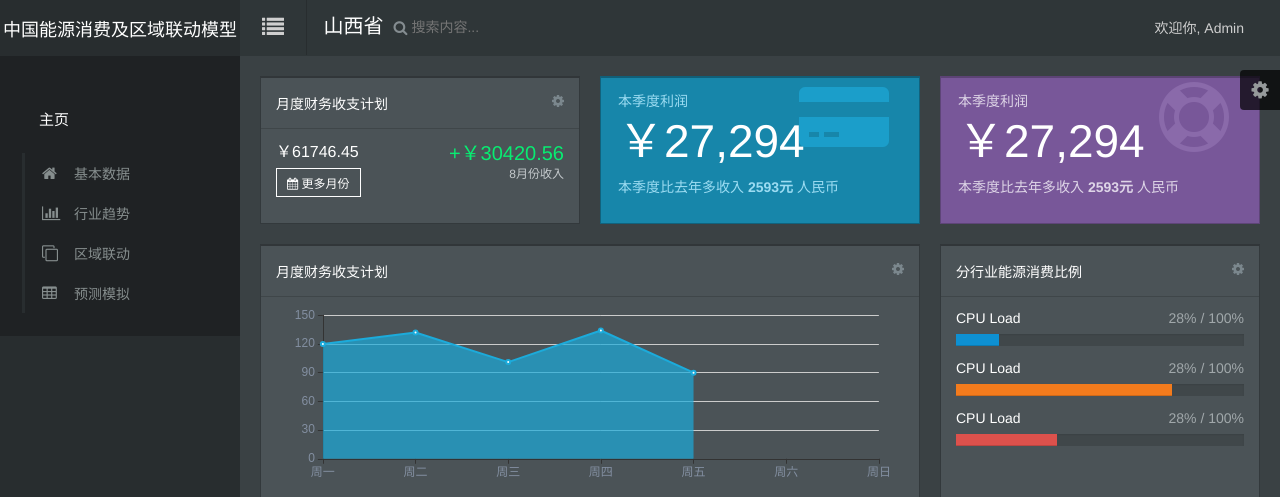
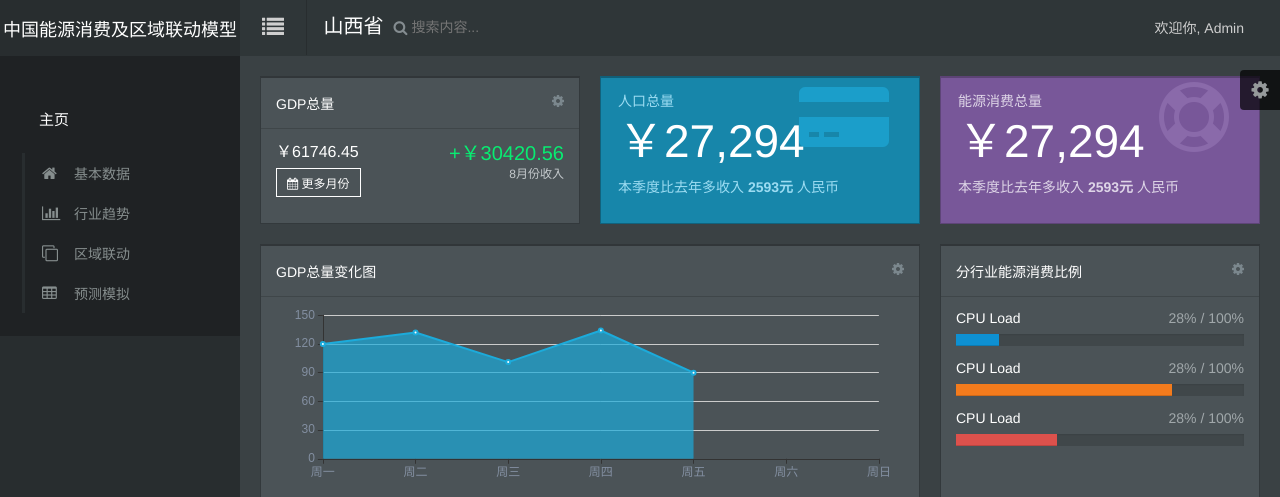
Before and after one commit to gzy1991/regionalenergy, a Django app: page /index/ in a window 1280 px wide. Shown: the top 497 px of the page. Run offline with Django 3.2, Linux system fonts and the light colour scheme.

Commit message:
修改title

```diff
--- a/templates/app/index.html
+++ b/templates/app/index.html
@@ -45,7 +45,7 @@
                     <div class="am-u-sm-12 am-u-md-12 am-u-lg-4">
                         <div class="widget am-cf">
                             <div class="widget-head am-cf">
-                                <div class="widget-title am-fl">月度财务收支计划</div>
+                                <div class="widget-title am-fl">GDP总量</div>
                                 <div class="widget-function am-fr">
                                     <a href="javascript:;" class="am-icon-cog"></a>
                                 </div>
@@ -76,7 +76,7 @@
                     <div class="am-u-sm-12 am-u-md-6 am-u-lg-4">
                         <div class="widget widget-primary am-cf">
                             <div class="widget-statistic-header">
-                                本季度利润
+                                人口总量
                             </div>
                             <div class="widget-statistic-body">
                                 <div class="widget-statistic-value">
@@ -92,7 +92,7 @@
                     <div class="am-u-sm-12 am-u-md-6 am-u-lg-4">
                         <div class="widget widget-purple am-cf">
                             <div class="widget-statistic-header">
-                                本季度利润
+                                能源消费总量
                             </div>
                             <div class="widget-statistic-body">
                                 <div class="widget-statistic-value">
@@ -111,7 +111,7 @@
                     <div class="am-u-sm-12 am-u-md-8">
                         <div class="widget am-cf">
                             <div class="widget-head am-cf">
-                                <div class="widget-title am-fl">月度财务收支计划</div>
+                                <div class="widget-title am-fl">GDP总量变化图</div>
                                 <div class="widget-function am-fr">
                                     <a href="javascript:;" class="am-icon-cog"></a>
                                 </div>
```
